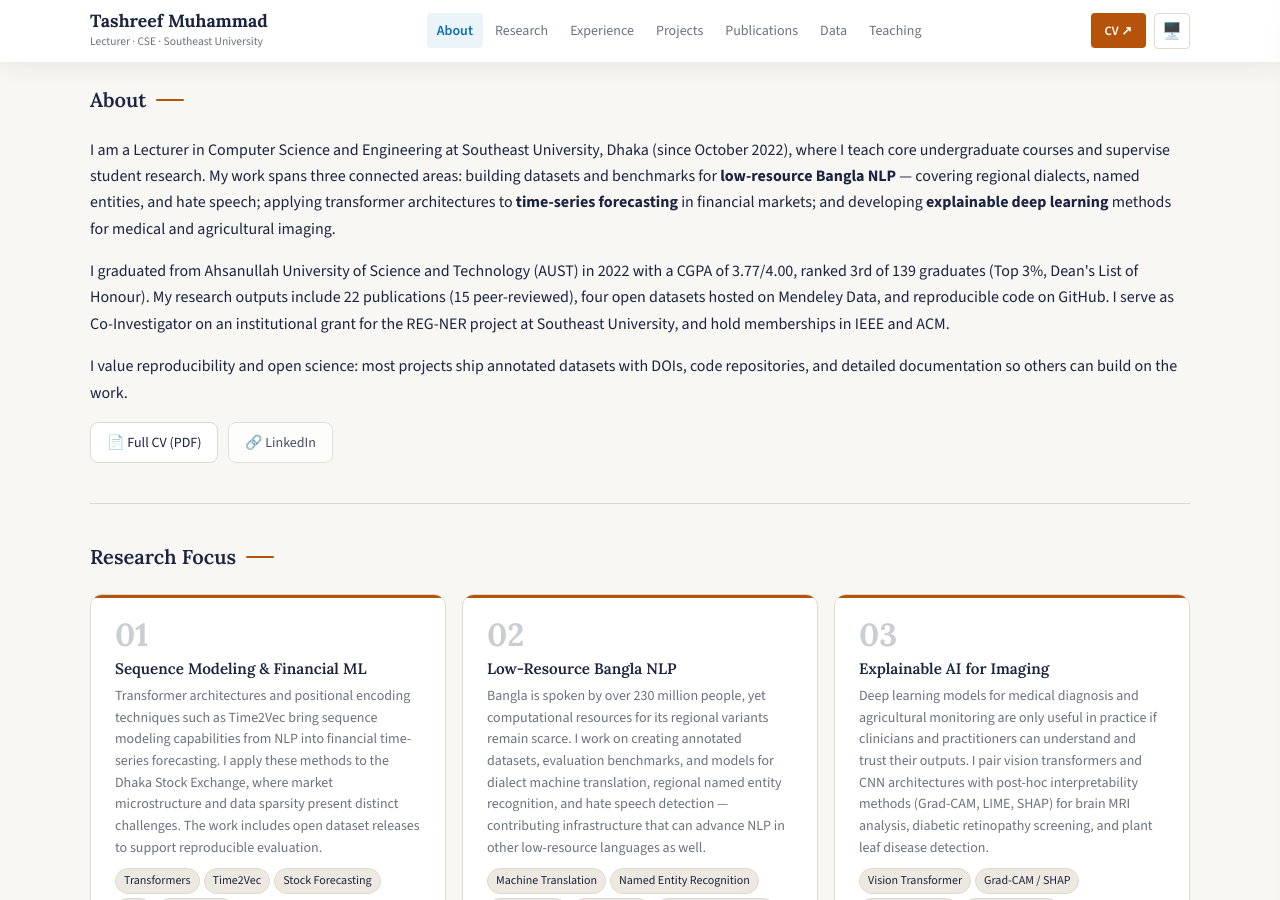
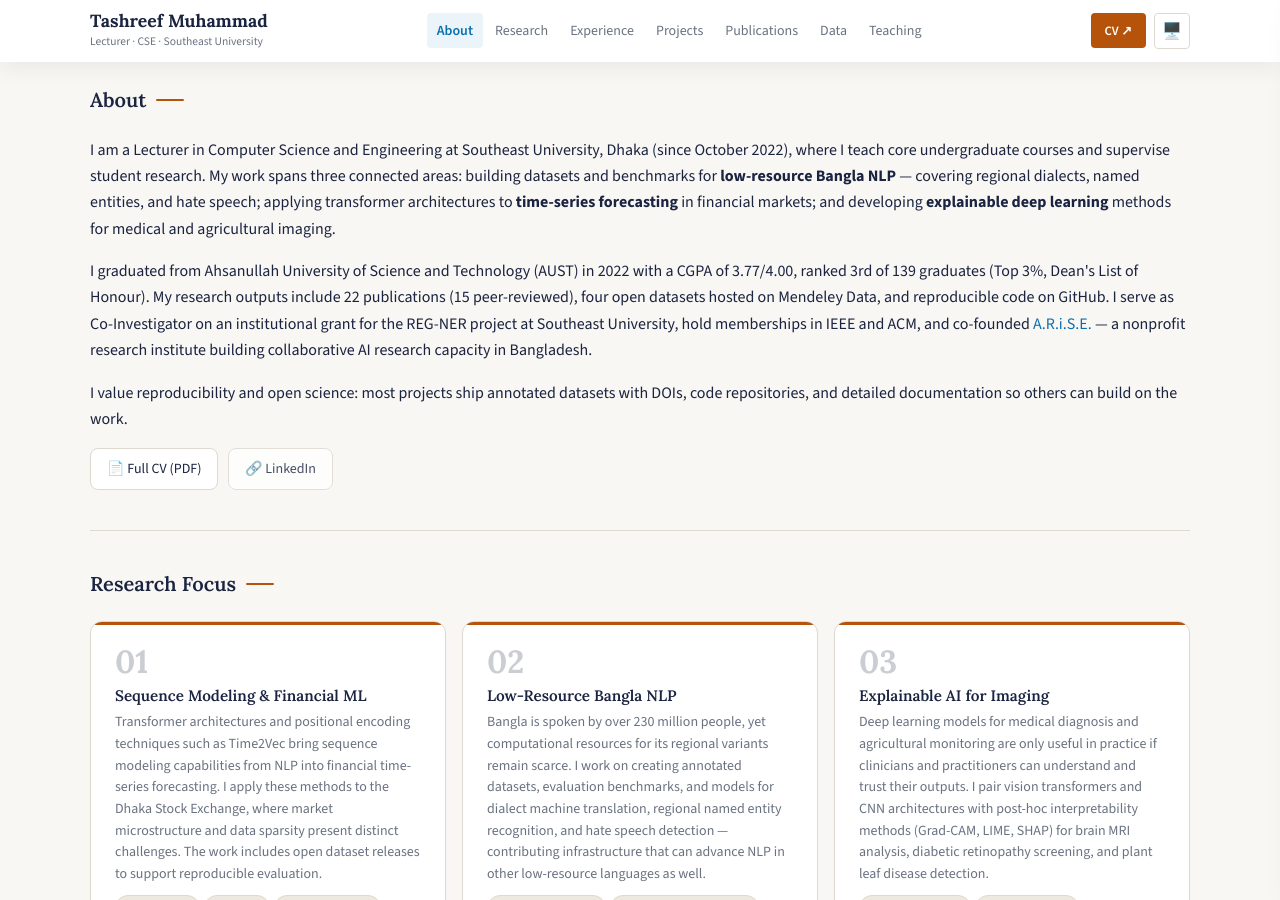
Before and after one commit to TashreefMuhammad/tashreefmuhammad.github.io, a Jekyll site: the page built from index.html, in a window 1280 px wide and 900 px high, scrolled down 502 px. Built offline with Jekyll 4.4.1, drawn with Linux system fonts in a browser that asks for light colours; some of the changed text lies outside the part shown.

Commit message:
Added information about A.R.i.S.E.

```diff
--- a/index.html
+++ b/index.html
@@ -70,7 +70,7 @@ title: Home
     <h2 id="about-heading" class="section-title">About</h2>
     <div>
         <p>I am a Lecturer in Computer Science and Engineering at Southeast University, Dhaka (since October 2022), where I teach core undergraduate courses and supervise student research. My work spans three connected areas: building datasets and benchmarks for <strong>low-resource Bangla NLP</strong> — covering regional dialects, named entities, and hate speech; applying transformer architectures to <strong>time-series forecasting</strong> in financial markets; and developing <strong>explainable deep learning</strong> methods for medical and agricultural imaging.</p>
-        <p>I graduated from Ahsanullah University of Science and Technology (AUST) in 2022 with a CGPA of 3.77/4.00, ranked 3rd of 139 graduates (Top 3%, Dean's List of Honour). My research outputs include 22 publications (15 peer-reviewed), four open datasets hosted on Mendeley Data, and reproducible code on GitHub. I serve as Co-Investigator on an institutional grant for the REG-NER project at Southeast University, and hold memberships in IEEE and ACM.</p>
+        <p>I graduated from Ahsanullah University of Science and Technology (AUST) in 2022 with a CGPA of 3.77/4.00, ranked 3rd of 139 graduates (Top 3%, Dean's List of Honour). My research outputs include 22 publications (15 peer-reviewed), four open datasets hosted on Mendeley Data, and reproducible code on GitHub. I serve as Co-Investigator on an institutional grant for the REG-NER project at Southeast University, hold memberships in IEEE and ACM, and co-founded <a href="https://ariserl.org" target="_blank" rel="noopener">A.R.i.S.E.</a> — a nonprofit research institute building collaborative AI research capacity in Bangladesh.</p>
         <p>I value reproducibility and open science: most projects ship annotated datasets with DOIs, code repositories, and detailed documentation so others can build on the work.</p>
         <div style="margin-top:12px">
           <a class="button" href="/cv/Tashreef_Muhammad_CV.pdf" target="_blank" rel="noopener">📄 Full CV (PDF)</a>
@@ -186,6 +186,32 @@ title: Home
             <li>Serve as Co-Investigator on the IRT/SEU institutional research grant for the REG-NER project (regional Bangla NER corpus).</li>
             <li>Teach six core undergraduate courses; integrate practical tooling — Git/GitHub, CI, documentation standards — into coursework.</li>
             <li>Contributed to 20+ publications across IEEE conferences, Springer volumes, and journals as supervisor/co-author.</li>
+          </ul>
+        </div>
+      </div>
+
+      <div class="timeline-item reveal">
+        <div class="timeline-date">
+          <div class="year">2024</div>
+          <div>2024 –</div>
+          <div><span class="present">Present</span></div>
+        </div>
+        <div>
+          <div class="timeline-title">Co-Founder, Deputy Director &amp; Treasurer</div>
+          <div class="timeline-subtitle">
+            <a href="https://ariserl.org" target="_blank" rel="noopener">A.R.i.S.E — Articulated Research Institute for Scientific Excellence</a>
+            · Dhaka, Bangladesh · Non-profit
+          </div>
+          <div class="timeline-badge-row">
+            <span class="t-badge gold">Co-Founder</span>
+            <span class="t-badge">Non-profit</span>
+            <span class="t-badge">Research Community</span>
+          </div>
+          <ul class="timeline-bullets">
+            <li>Co-founded to create structured research mentorship infrastructure for emerging researchers in Bangladesh lacking institutional support; partially self-funded by founders.</li>
+            <li>Leading the Financial ML Studies research group — coordinating time-series and emerging market forecasting research across members.</li>
+            <li>Serve as Treasurer: managing grant disbursements, conference fee processing, server and operational costs, and budget reconciliation for the institute.</li>
+            <li>Coordinating advisor recruitment from senior faculty; connecting junior researchers with publication pipelines across IEEE, Springer, and Q1 journal venues.</li>
           </ul>
         </div>
       </div>
```
